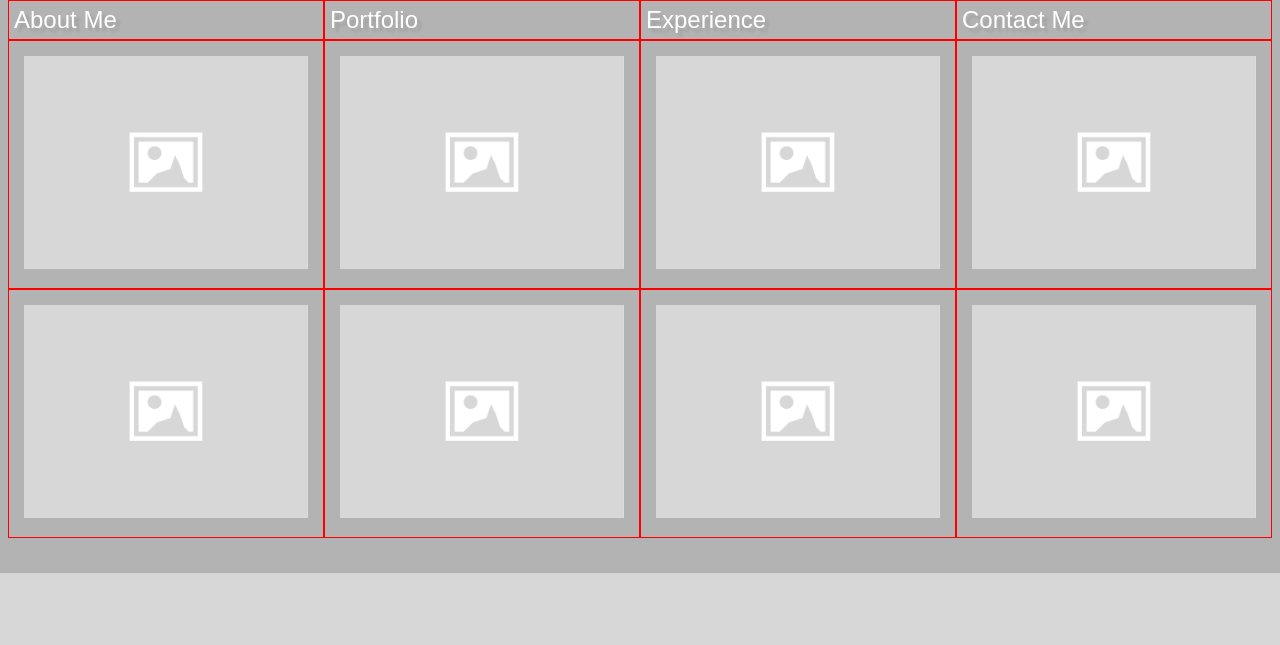
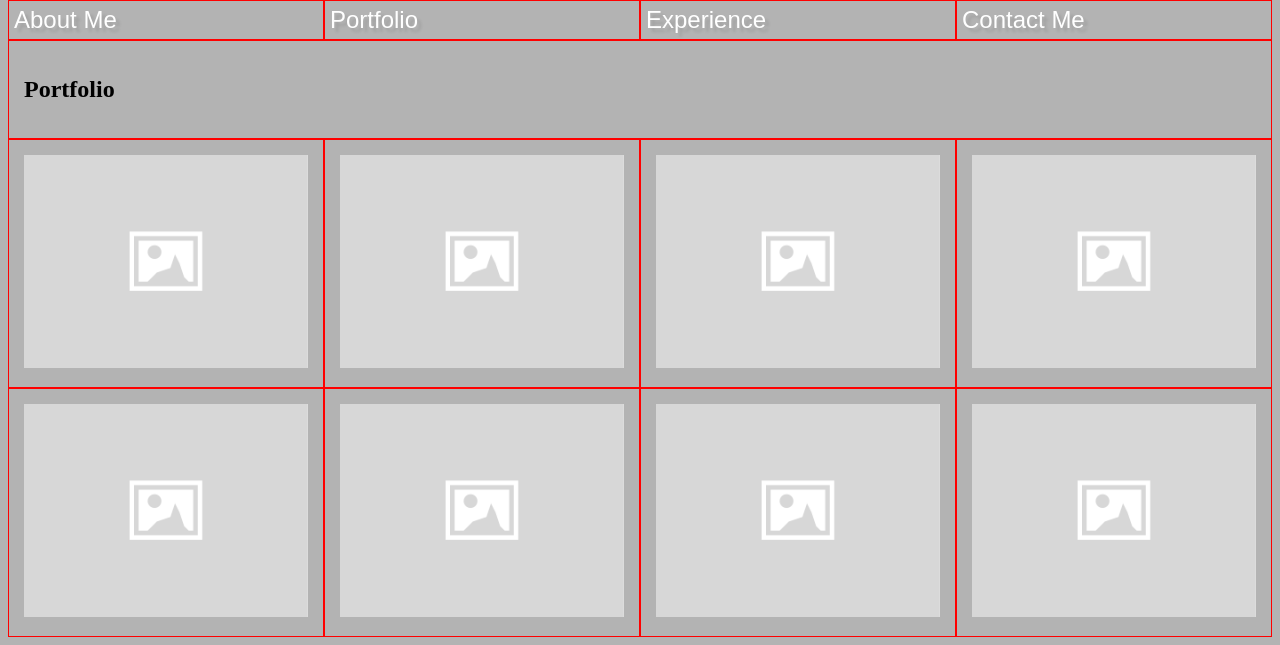
Before and after one commit to erskin19/MI362FinalProject, a PHP site: page /portfolio.php in a window 1280 px wide. Shown: the part 227-872 px from the top of the page. Before the commit the page ends 800 px from the top, so only its background shows below. Run offline with PHP 8.4, Linux system fonts and the light colour scheme; some libraries are stand-ins or nearby versions.

Commit message:
portfolio blocks css

```diff
--- a/portfolio.php
+++ b/portfolio.php
@@ -9,7 +9,11 @@ require 'lib/site.inc.php';
 
 <body>
 <?php echo present_header(); ?>
-
+<div class="row">
+    <div class="col-12 col-m-12 col-t-12">
+        <h2>Portfolio</h2>
+    </div>
+</div>
 <div id="projects" class="row">
     <div class="col-3 col-t-4 col-m-12"><img src="img/placeholder.png" alt="placholder" /></div>
     <div class="col-3 col-t-4 col-m-12"><img src="img/placeholder.png" alt="placholder" /></div>
@@ -19,8 +23,6 @@ require 'lib/site.inc.php';
     <div class="col-3 col-t-4 col-m-12"><img src="img/placeholder.png" alt="placholder" /></div>
     <div class="col-3 col-t-4 col-m-12"><img src="img/placeholder.png" alt="placholder" /></div>
     <div class="col-3 col-t-4 col-m-12"><img src="img/placeholder.png" alt="placholder" /></div>
-
-
 </div>
 </body>
 
```
